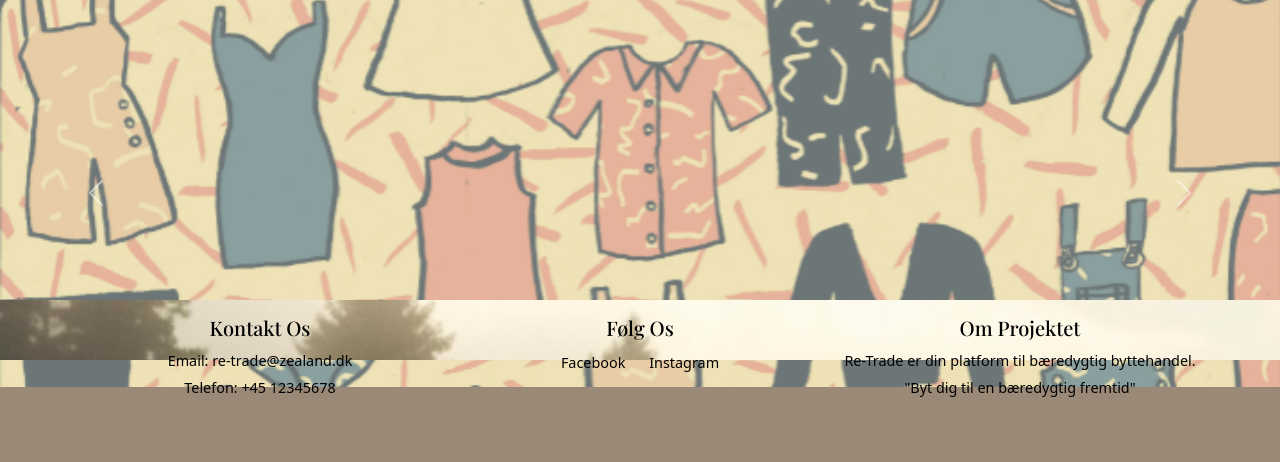
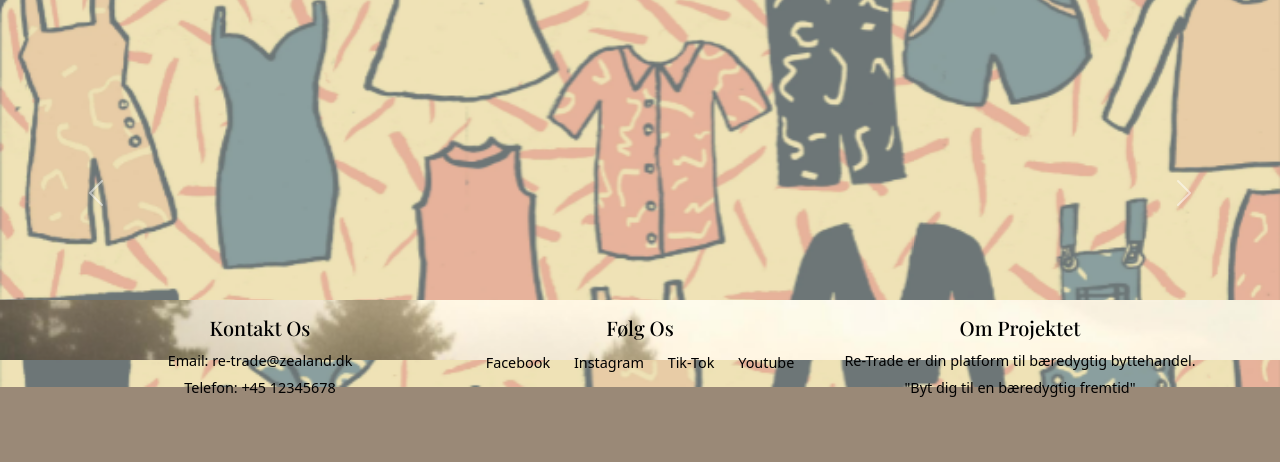
Before and after one commit to DanielToft92/dayeksamen, a PHP site: page / in a window 1280 px wide. Shown: the part 440-902 px from the top of the page. Run offline with PHP 8.4, Linux system fonts and the light colour scheme; style sheets or scripts are compiled from the project's sources; some libraries are stand-ins or nearby versions; some web fonts are replaced.

Commit message:
New Update

```diff
--- a/css/styles.scss
+++ b/css/styles.scss
@@ -168,7 +168,7 @@ body {
 
 /* Add Note Button */
 #addNote {
-	background: linear-gradient(135deg, #8B5E3C, #6B8E23); /* Vibrant gradient */
+	background: linear-gradient(135deg, #876955, #7e9849); /* Vibrant gradient */
 	color: #fff;
 	font-family: 'Urbanist', sans-serif;
 	font-size: 1rem;
@@ -182,7 +182,7 @@ body {
 }
 
 #addNote:hover {
-	background: linear-gradient(135deg, #6B8E23, #8B5E3C); /* Invert gradient */
+	background: linear-gradient(135deg, #7e9849, #876955); /* Invert gradient */
 	transform: scale(1.05);
 }
 
--- a/index.php
+++ b/index.php
@@ -94,6 +94,12 @@ url('billeder/træplanker.png'); background-size: cover; background-position: ce
                 <a href="#" style="color: inherit; text-decoration: none; margin: 0 10px;">
                     <i class="fab fa-instagram"></i> Instagram
                 </a>
+                <a href="#" style="color: inherit; text-decoration: none; margin: 0 10px;">
+                    <i class="fab fa-tik-tok"></i> Tik-Tok
+                </a>
+                <a href="#" style="color: inherit; text-decoration: none; margin: 0 10px;">
+                    <i class="fab fa-youtube"></i> Youtube
+                </a>
             </div>
             <div class="col-md-4 mb-3">
                 <h5 style="color: inherit;">Om Projektet</h5>
```
